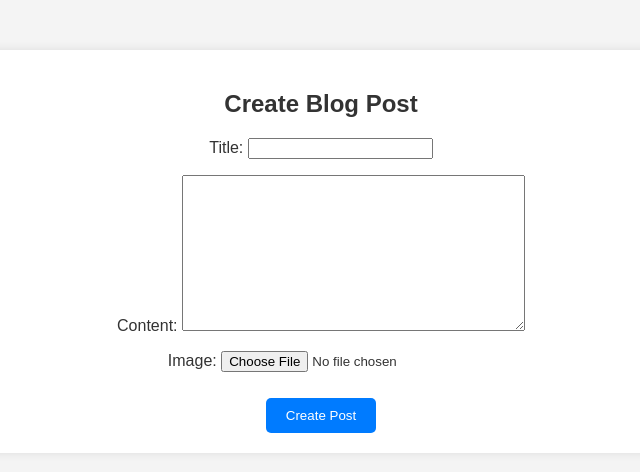
After one commit to AudroneN/django_blog_website, a Django app: page /create/ in a window 1280 px wide. The commit adds this page. Shown: the top 472 px of the page, without its empty margins (319-959 px from the left). Run offline with Django 5.2, Linux system fonts and the light colour scheme; a user stored in the database is signed in.

Commit message:
added blog posts

```diff
--- a/blog/forms.py
+++ b/blog/forms.py
@@ -29,3 +29,10 @@ class UserRegistrationForm(forms.ModelForm):
         if commit:
             user.save()
         return user
+
+from .models import BlogPost
+
+class BlogPostForm(forms.ModelForm):
+    class Meta:
+        model = BlogPost
+        fields = ['title', 'content', 'image']
--- a/blog/models.py
+++ b/blog/models.py
@@ -8,3 +8,14 @@ class Profile(models.Model):
 
     def __str__(self):
         return self.user.username
+
+class BlogPost(models.Model):
+    author = models.ForeignKey(User, on_delete=models.CASCADE)
+    title = models.CharField(max_length=100)
+    content = models.TextField()
+    image = models.ImageField(upload_to='blog_images/', blank=True, null=True)
+    created_at = models.DateTimeField(auto_now_add=True)
+    updated_at = models.DateTimeField(auto_now=True)
+
+    def __str__(self):
+        return self.title
--- a/blog/static/blog/styles.css
+++ b/blog/static/blog/styles.css
@@ -1,3 +1,4 @@
+/* Basic styling */
 body {
     font-family: Arial, sans-serif;
     background-color: #f4f4f4;
@@ -5,6 +6,7 @@ body {
     padding: 0;
 }
 
+/* Container for content */
 .container {
     width: 60%;
     margin: 50px auto;
@@ -12,18 +14,20 @@ body {
     background-color: #fff;
     border-radius: 5px;
     box-shadow: 0 0 10px rgba(0, 0, 0, 0.1);
+    text-align: center;  /* Center content */
 }
 
-h1, h2 {
-    color: #333;
-}
-
+/* Navigation links */
 nav {
-    margin-bottom: 20px;
+    position: fixed;
+    top: 10px;
+    left: 10px;
+    text-align: left;
 }
 
 nav a {
-    margin-right: 20px;
+    display: block;
+    margin-bottom: 10px;
     color: #007BFF;
     text-decoration: none;
 }
@@ -32,6 +36,38 @@ nav a:hover {
     text-decoration: underline;
 }
 
+/* Profile information */
+h1, h2, p {
+    color: #333;
+}
+
+/* Blog posts styling */
+ul {
+    list-style-type: none;
+    padding: 0;
+}
+
+ul li {
+    background-color: #f9f9f9;
+    padding: 20px;
+    margin-bottom: 20px;
+    border-radius: 5px;
+    box-shadow: 0 0 10px rgba(0, 0, 0, 0.1);
+    text-align: left;
+}
+
+ul li h3 {
+    margin-top: 0;
+}
+
+/* Image styling */
+ul li img {
+    max-width: 100%;
+    height: auto;
+    margin-top: 10px;
+}
+
+/* Buttons */
 button {
     background-color: #007BFF;
     color: white;
@@ -39,12 +75,29 @@ button {
     padding: 10px 20px;
     border-radius: 5px;
     cursor: pointer;
+    margin-top: 10px;
 }
 
 button:hover {
     background-color: #0056b3;
 }
 
-p {
-    color: #333;
+/* Fireworks animation */
+@keyframes fireworks {
+    0% { opacity: 0; transform: scale(0); }
+    50% { opacity: 1; transform: scale(1); }
+    100% { opacity: 0; transform: scale(0); }
 }
+
+.fireworks {
+    position: fixed;
+    top: 50%;
+    left: 50%;
+    transform: translate(-50%, -50%);
+    width: 100px;
+    height: 100px;
+    background-image: url('/static/blog/fireworks.png');  /* Example fireworks image */
+    background-size: cover;
+    opacity: 0;
+    animation: fireworks 1s ease-out infinite;
+}
--- /dev/null
+++ b/blog/templates/blog/create_blog_post.html
@@ -0,0 +1,20 @@
+{% load static %}
+<!DOCTYPE html>
+<html lang="en">
+<head>
+    <meta charset="UTF-8">
+    <meta name="viewport" content="width=device-width, initial-scale=1.0">
+    <title>Create Blog Post</title>
+    <link rel="stylesheet" href="{% static 'blog/styles.css' %}">
+</head>
+<body>
+    <div class="container">
+        <h2>Create Blog Post</h2>
+        <form method="post" enctype="multipart/form-data">
+            {% csrf_token %}
+            {{ form.as_p }}
+            <button type="submit">Create Post</button>
+        </form>
+    </div>
+</body>
+</html>
--- a/blog/urls.py
+++ b/blog/urls.py
@@ -3,8 +3,10 @@ from . import views
 
 urlpatterns = [
     path('login/', views.log_in, name='login'),
-    path('register/', views.register, name='register'),  # New URL for registration
-
+    path('register/', views.register, name='register'),
     path('logout/', views.log_out, name='log_out'),
     path('', views.index, name='index'),
+    path('create/', views.create_blog_post, name='create_blog_post'),
+    path('edit/<int:pk>/', views.edit_blog_post, name='edit_blog_post'),
+    path('delete/<int:pk>/', views.delete_blog_post, name='delete_blog_post'),
 ]
--- a/blog/views.py
+++ b/blog/views.py
@@ -1,10 +1,16 @@
 from django.contrib.auth import authenticate, login, logout
 from django.contrib.auth.decorators import login_required
-from django.shortcuts import render, redirect
+from django.shortcuts import render, redirect, get_object_or_404
 from django.contrib.auth.forms import AuthenticationForm
 from django.contrib import messages
-from .forms import UserRegistrationForm
-from .models import Profile
+from .forms import UserRegistrationForm, BlogPostForm
+from .models import Profile, BlogPost
+
+# home page
+@login_required
+def index(request):
+    blog_posts = BlogPost.objects.filter(author=request.user)
+    return render(request, 'blog/index.html', {'user': request.user, 'blog_posts': blog_posts})
 
 # Login view
 def log_in(request):
@@ -49,10 +55,7 @@ def register(request):
         form = UserRegistrationForm()
     return render(request, 'blog/register.html', {'form': form})
 
-# Index view (home page)
-@login_required
-def index(request):
-    return render(request, 'blog/index.html', {'user': request.user})
+
 
 # Logout view
 @login_required
@@ -60,3 +63,43 @@ def log_out(request):
     logout(request)
     messages.success(request, "You have been logged out.")
     return redirect('login')
+
+
+
+
+
+@login_required
+def create_blog_post(request):
+    if request.method == "POST":
+        form = BlogPostForm(request.POST, request.FILES)
+        if form.is_valid():
+            blog_post = form.save(commit=False)
+            blog_post.author = request.user
+            blog_post.save()
+            messages.success(request, "Blog post created successfully!")
+            return redirect('index')
+    else:
+        form = BlogPostForm()
+    return render(request, 'blog/create_blog_post.html', {'form': form})
+
+@login_required
+def edit_blog_post(request, pk):
+    blog_post = get_object_or_404(BlogPost, pk=pk, author=request.user)
+    if request.method == "POST":
+        form = BlogPostForm(request.POST, request.FILES, instance=blog_post)
+        if form.is_valid():
+            form.save()
+            messages.success(request, "Blog post updated successfully!")
+            return redirect('index')
+    else:
+        form = BlogPostForm(instance=blog_post)
+    return render(request, 'blog/edit_blog_post.html', {'form': form})
+
+@login_required
+def delete_blog_post(request, pk):
+    blog_post = get_object_or_404(BlogPost, pk=pk, author=request.user)
+    if request.method == "POST":
+        blog_post.delete()
+        messages.success(request, "Blog post deleted successfully!")
+        return redirect('index')
+    return render(request, 'blog/delete_blog_post.html', {'blog_post': blog_post})
--- a/blog_website/settings.py
+++ b/blog_website/settings.py
@@ -42,6 +42,8 @@ INSTALLED_APPS = [
     'django.contrib.staticfiles',
 ]
 # AUTH_USER_MODEL = "accounts.CustomUser"
+MEDIA_URL = '/media/'
+MEDIA_ROOT = BASE_DIR / 'media'
 
 MIDDLEWARE = [
     'django.middleware.security.SecurityMiddleware',
--- a/blog_website/urls.py
+++ b/blog_website/urls.py
@@ -16,9 +16,11 @@ Including another URLconf
 """
 from django.contrib import admin
 from django.urls import include, path
+from django.conf import settings
+from django.conf.urls.static import static
 
 urlpatterns = [
     path('admin/', admin.site.urls),
     path('', include('blog.urls')),  # Include URLs from the blog app
 
-]
+]+ static(settings.MEDIA_URL, document_root=settings.MEDIA_ROOT)
```
Also changed, not shown: blog/templates/blog/delete_blog_post.html (added, +21 -0 lines), blog/templates/blog/edit_blog_post.html (added, +20 -0 lines), blog/templates/blog/index.html (+38 -11 lines), blog/templates/blog/login.html (+10 -0 lines), blog/templates/blog/register.html (+11 -1 lines), blog/migrations/0002_blogpost.py (added), blog/static/blog/fireworks.png (added), db.sqlite3, media/blog_images/shirt.png (added), 1 other file.
